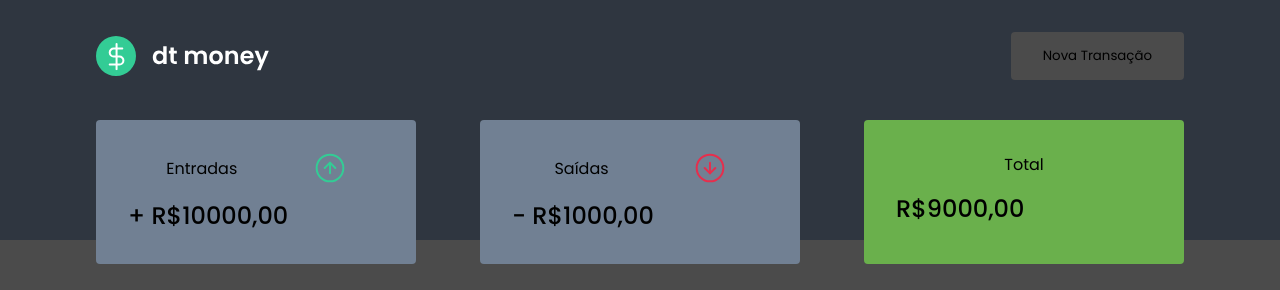
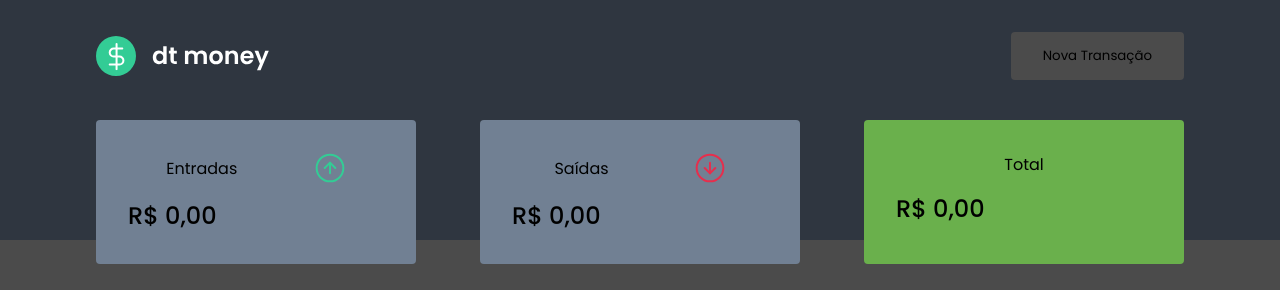
Before and after one commit to Arthur-art/reactjs-ignite-rocketseat-trilha-2021, a React (Create React App) app in the folder Chapter-02-PrimeiraAplicacaoWebComReactJS/dev-finance-react/: page / in a window 1280 px wide. Shown: the top 290 px of the page. Built offline with nearby package versions, Linux system fonts and the light colour scheme; no server answers; what miragejs would draw is missing.

Commit message:
Calculando valores de entradas e saidas com reduce

```diff
--- a/Chapter-02-PrimeiraAplicacaoWebComReactJS/dev-finance-react/src/TransactionsContext.tsx
+++ b/Chapter-02-PrimeiraAplicacaoWebComReactJS/dev-finance-react/src/TransactionsContext.tsx
@@ -1,7 +1,7 @@
 import { createContext, ReactNode, useEffect, useState } from 'react'
 import { api } from './services/api'
 
-interface TransactionsRequest {
+export interface TransactionsRequest {
     id: number;
     title: string;
     type: string;
--- a/Chapter-02-PrimeiraAplicacaoWebComReactJS/dev-finance-react/src/components/Summary/index.tsx
+++ b/Chapter-02-PrimeiraAplicacaoWebComReactJS/dev-finance-react/src/components/Summary/index.tsx
@@ -7,7 +7,32 @@ import { TransactionsContext } from "../../TransactionsContext"
 
 export const Summary = () => {
 
-    const transactions = useContext(TransactionsContext)
+    const { transaction } = useContext(TransactionsContext)
+
+    const summary = transaction.reduce((acumulator, transactions) => {
+
+        if (transactions.type === "deposit") {
+            acumulator.deposits += transactions.valueMoney
+            acumulator.total += transactions.valueMoney
+        } else {
+            acumulator.withdraw += transactions.valueMoney
+            acumulator.total += transactions.valueMoney
+        }
+
+        return acumulator;
+
+    }, {
+        deposits: 0,
+        withdraw: 0,
+        total: 0
+    })
+
+    function formatValuesCurrency(value: number) {
+        return Intl.NumberFormat("pt-BR", {
+            style: 'currency',
+            currency: 'BRL'
+        }).format(value)
+    }
 
     return (
         <Container>
@@ -16,20 +41,20 @@ export const Summary = () => {
                     <p>Entradas</p>
                     <img src={incomeImg} alt="income-img" />
                 </header>
-                <strong> + R$10000,00</strong>
+                <strong>{formatValuesCurrency(summary.deposits)}</strong>
             </div>
             <div>
                 <header>
                     <p>Saídas</p>
                     <img src={outcomeImg} alt="income-img" />
                 </header>
-                <strong> - R$1000,00</strong>
+                <strong>{formatValuesCurrency(summary.withdraw)}</strong>
             </div>
             <div className="total">
                 <header>
                     <p>Total</p>
                 </header>
-                <strong>R$9000,00</strong>
+                <strong>{formatValuesCurrency(summary.total)}</strong>
             </div>
         </Container>
     )
--- a/Chapter-02-PrimeiraAplicacaoWebComReactJS/dev-finance-react/src/index.tsx
+++ b/Chapter-02-PrimeiraAplicacaoWebComReactJS/dev-finance-react/src/index.tsx
@@ -24,6 +24,14 @@ createServer({
           type: 'deposit',
           category: 'dev',
           valueMoney: 300,
+          createdAt: new Date('2021-02-21 21:00:00'),
+        },
+        {
+          id: 3,
+          title: 'Games',
+          type: 'withdraw',
+          category: 'games',
+          valueMoney: -400,
           createdAt: new Date('2021-02-21 21:00:00'),
         }
       ]
```
